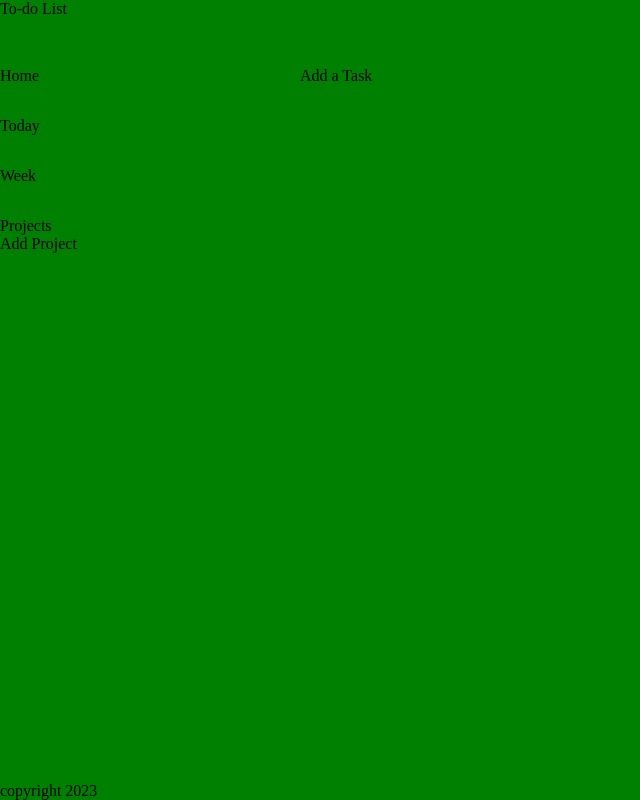
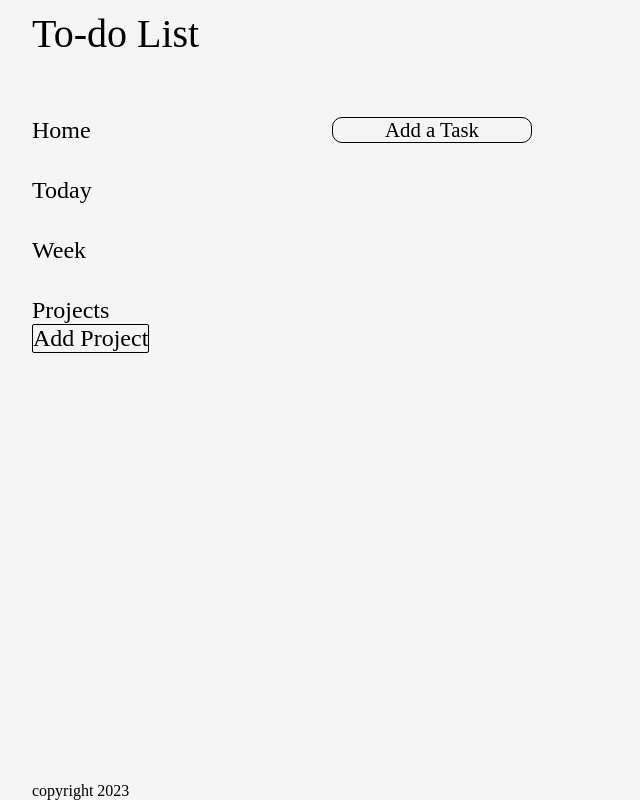
Before and after one commit to jamesBariuad/odin-todo, a website built with webpack: page dist/index.html in a window 1280 px wide. Shown: the whole page, without its empty margins (0-640 px from the left). Built offline with Linux system fonts and the light colour scheme.

Commit message:
Minor Styling

```diff
--- a/src/assets/css/layout.css
+++ b/src/assets/css/layout.css
@@ -1,34 +1,96 @@
-*{
+* {
   margin: 0;
   padding: 0;
   box-sizing: border-box;
 }
 
-body{
-    background-color: green;
+body {
+  font-family: serif, sans-serif;
+  background-color: whitesmoke;
   min-height: 100vh;
   display: grid;
   grid-template-columns: 2fr 10fr;
   grid-template-rows: 1fr 10fr 1fr;
+  padding-left: 2em;
 }
 
-header{
+header {
+  grid-column: span 2;
+}
+header > div {
+  height: 100%;
+  display: flex;
+  align-items: center;
+
+  font-size: 2.5em;
+}
+
+main {
+  display: grid;
+  grid-template-columns: 300px 1fr;
   grid-column: span 2;
 }
 
-main{
+#sidebar {
   display: grid;
-    grid-template-columns: 300px  1fr;
-    grid-column: span 2;
+  grid-auto-rows: 50px;
+  padding-top: 50px;
+  gap: 10px;
+  font-size: 1.5em;
 }
 
-#sidebar{
- display: grid;
- grid-auto-rows: 50px;
-
- /* gap: 10px; */
+#main-content {
+  padding-top: 50px;
+  font-size: 1.3em;
 }
 
-footer{
+input[type="checkbox"] #tasks,
+#main-content {
+  display: grid;
+  gap: 30px;
+  /* grid-template-columns: repeat(auto-fit, minmax(200px, 1fr)); */
+  height: 2em;
+}
+
+#tasks div,
+#main-content div {
+  width: 200px;
+  background-color: whitesmoke;
+  border-radius: 10px;
+}
+
+#pop-up {
+  font-size: 1.5em;
+}
+
+#pop-up span {
+  color: blue;
+  cursor: pointer;
+}
+input[type="checkbox"]:before {
+  position: relative;
+  display: block;
+  width: 15px;
+  height: 15px;
+  border: 1px solid #808080;
+  content: "";
+  background: #fff;
+}
+
+.add-task {
+  border: 1px solid black;
+  width: fit-content;
+  border-radius: 5px;
+  text-align: center;
+  height: fit-content;
+}
+
+#add-project{
+    width: fit-content;
+    border: 1px solid black;
+    border-radius: 2px;
+}
+
+footer {
   margin-top: auto;
 }
--- a/src/modules/displayTasks.js
+++ b/src/modules/displayTasks.js
@@ -10,6 +10,7 @@ import { createPriorityField } from "./editTaskInProject";
 export default function displayTasks(tasksToDisplay) {
   const mainContent = document.querySelector("#main-content");
   const tasksDiv = document.createElement("div");
+  tasksDiv.id = 'tasks'
   mainContent.replaceChildren();
 
 
```
Also changed, not shown: dist/main.js. Lines whose indentation alone changed are shown as unchanged.
